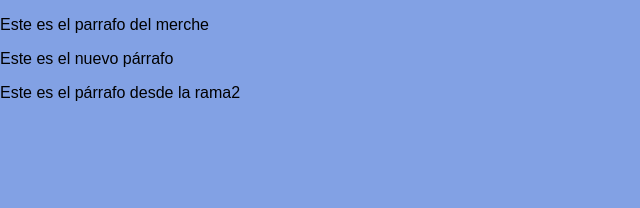
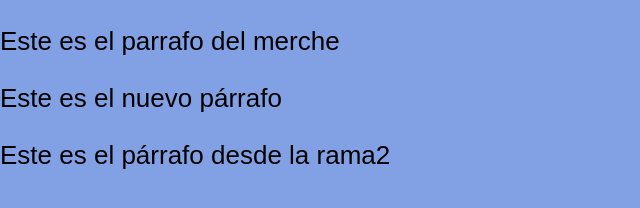
Before and after one commit to victor0423/Curso-git, a plain HTML site: page index.html in a window 1280 px wide. Shown: the whole page, without its empty margins (0-640 px from the left). Drawn offline with Linux system fonts and the light colour scheme.

Commit message:
arreglado mi_estilo

```diff
--- a/mi_estilo.css
+++ b/mi_estilo.css
@@ -1,3 +1,3 @@
 p{
-  font-sice: 26px;
+  font-size: 26px;
 }
```
